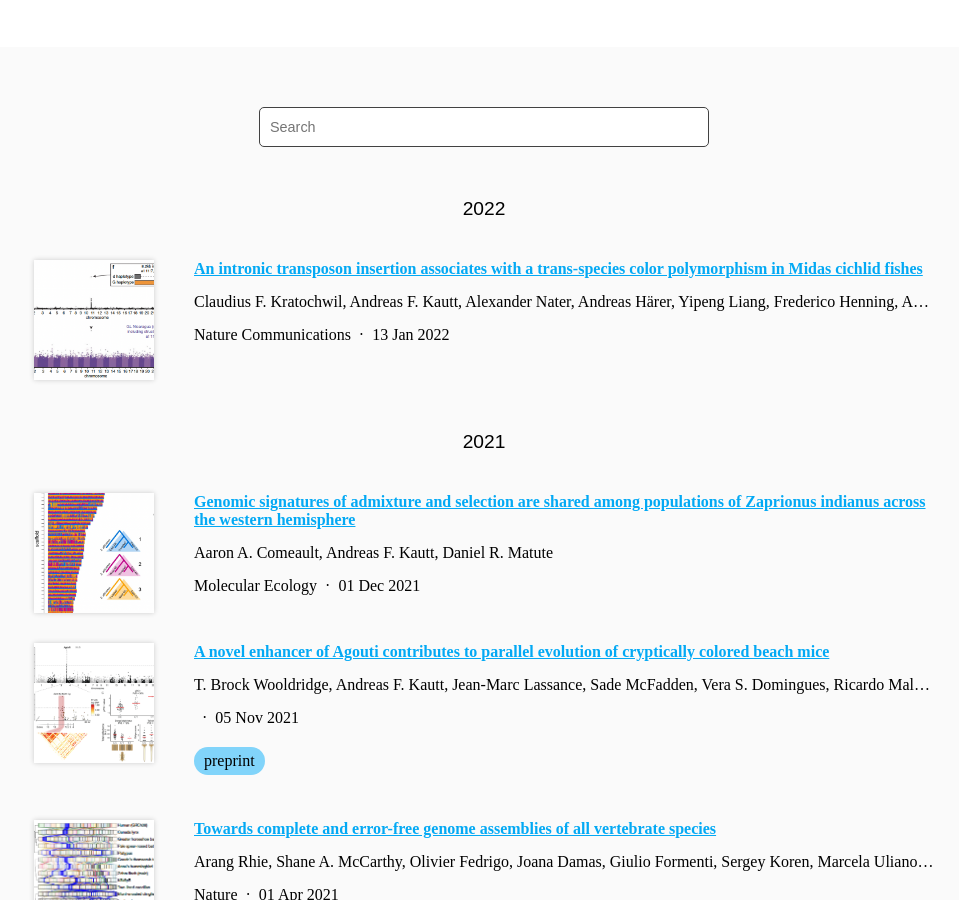
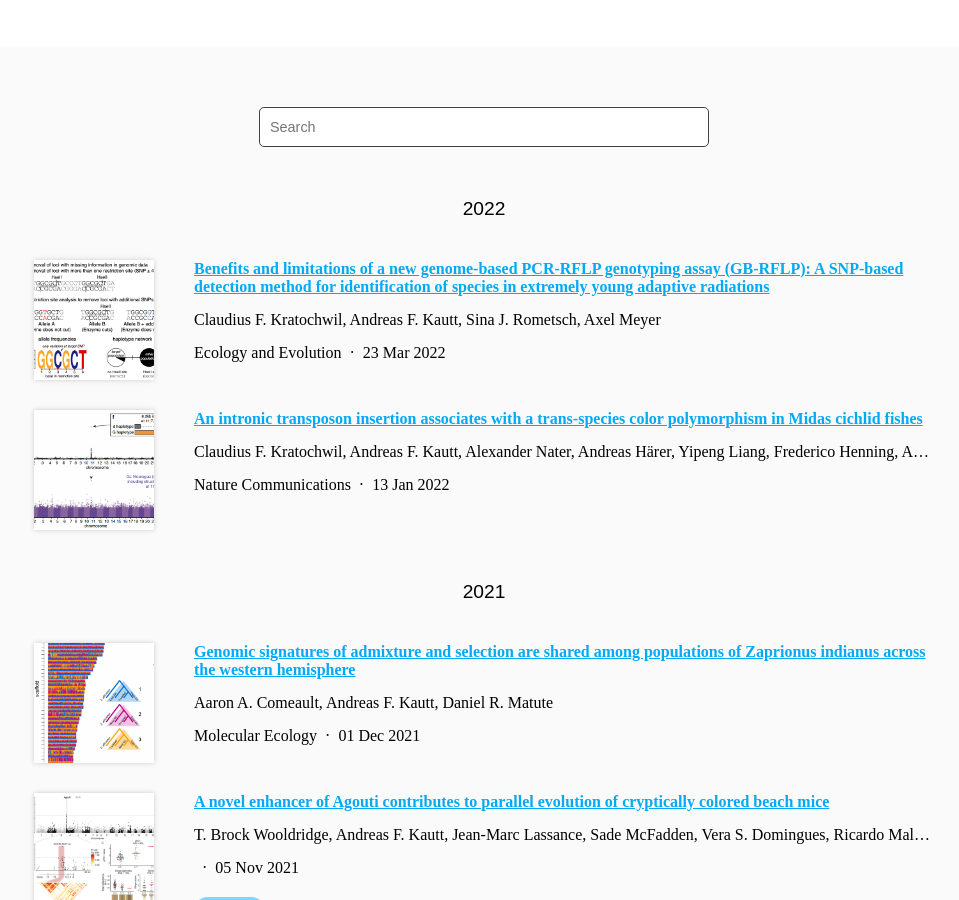
Before and after one commit to akautt/akautt.github.io, a Jekyll site: the page built from publications/index.md, in a window 1280 px wide and 900 px high, scrolled down 309 px. Shown: the whole window, without its empty margins (156-1115 px from the left). Built offline with Jekyll 4.4.1, drawn with Linux system fonts in a browser that asks for light colours.

Commit message:
publication update

```diff
--- a/_data/citations.yaml
+++ b/_data/citations.yaml
@@ -1,5 +1,16 @@
 # GENERATED AUTOMATICALLY, DO NOT EDIT
 
+- id: https://doi.org/10.1002/ece3.8751
+  title: "Benefits and limitations of a new genome-based PCR-RFLP genotyping assay (GB-RFLP): A SNP-based detection method for identification of species in extremely young adaptive radiations"
+  authors:
+  - Claudius F. Kratochwil
+  - Andreas F. Kautt
+  - Sina J. Rometsch
+  - Axel Meyer
+  publisher: Ecology and Evolution
+  date: '2022-03-23'
+  link: https://onlinelibrary.wiley.com/doi/10.1002/ece3.8751
+  image: ../images/papers/Kratochwil2022b.png
 - id: https://doi.org/10.1038/s41467-021-27685-8
   title: An intronic transposon insertion associates with a trans-species color polymorphism
     in Midas cichlid fishes
--- a/_data/sources.yaml
+++ b/_data/sources.yaml
@@ -1,3 +1,6 @@
+- id: https://doi.org/10.1002/ece3.8751
+  image: ../images/papers/Kratochwil2022b.png
+
 - id: https://doi.org/10.1038/s41467-021-27685-8
   image: ../images/papers/Kratochwil2022.png
 
```
Also changed, not shown: images/papers/Kratochwil2022b.png (added).
